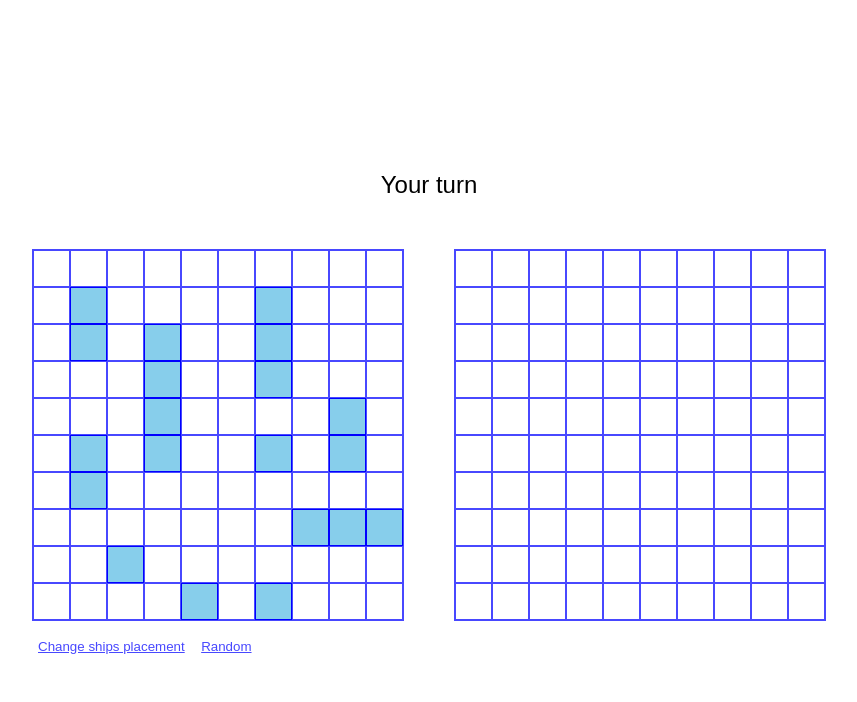
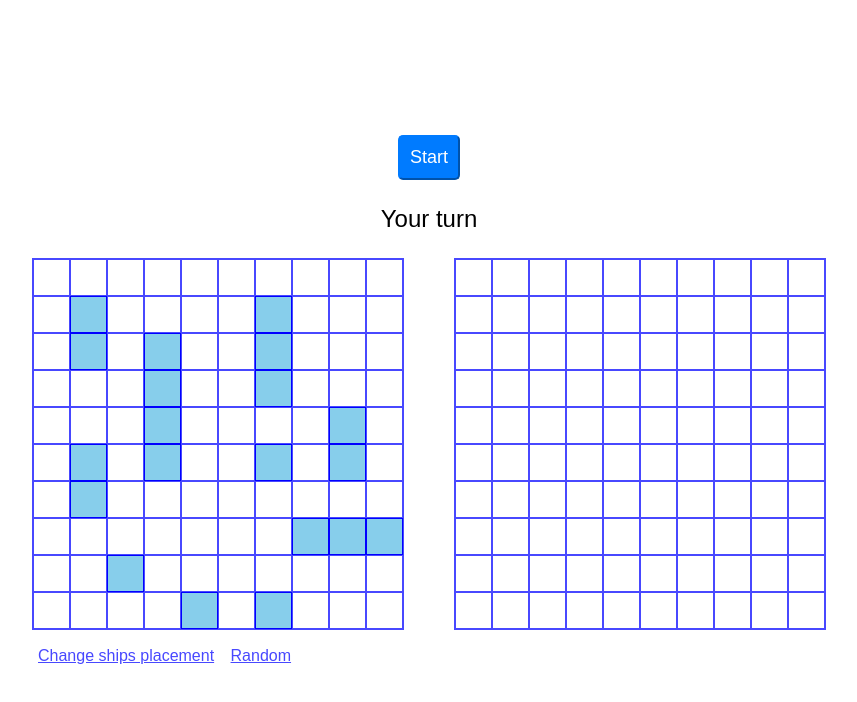
Before and after one commit to tomeklarysz/Battleship, a website built with webpack: page src/template.html in a window 1280 px wide. Shown: the whole page, without its empty margins (211-1068 px from the left). Built offline with nearby package versions, Linux system fonts and the light colour scheme.

Commit message:
start button style and function

```diff
--- a/src/dom.js
+++ b/src/dom.js
@@ -40,16 +40,16 @@ export const updateTurnText = (next) => {
 export const gameOverDisplay = (player) => {
   const div = document.getElementById('turn')
   div.textContent = `Game Over! ${player} win!`
-  showRestart()
+  showStart()
 }
 
-const showRestart = () => {
-  const btn = document.getElementById('restart')
-  btn.textContent = 'Play again'
+export const showStart = () => {
+  const btn = document.getElementById('start')
+  btn.textContent = 'Start'
   btn.classList.add('show')
 }
 
-export const hideRestart = () => {
-  const btn = document.getElementById('restart')
+export const hideStart = () => {
+  const btn = document.getElementById('start')
   btn.classList.remove('show')
 }
--- a/src/style.css
+++ b/src/style.css
@@ -10,7 +10,6 @@ body, html {
   justify-content: center;
   align-items: center;
   height: 100%;
-  gap: 25px;
 }
 
 #turn {
@@ -67,7 +66,7 @@ body, html {
   font-weight: bold;
 }
 
-#restart {
+#start {
   display: none;
   border-radius: 5px;
   background-color: #007bff;
@@ -79,7 +78,7 @@ body, html {
   cursor: pointer;
 }
 
-#restart.show {
+#start.show {
   display: block;
 }
 
@@ -93,6 +92,7 @@ body, html {
   border: 0px;
   background-color: transparent;
   color: #4848ff;
+  font-size: medium;
 }
 
 .potential {
--- a/src/template.html
+++ b/src/template.html
@@ -7,7 +7,7 @@
 </head>
 <body>
   <div id="container">
-    <button id="restart"></button>
+    <button id="start"></button>
     <div id="turn">Your turn</div>
     <div id="boards-container">
       <div id="boards">
```
